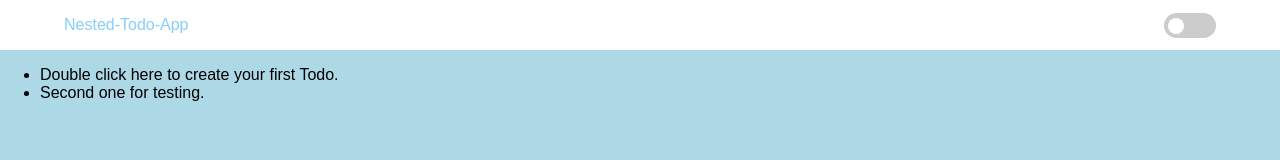
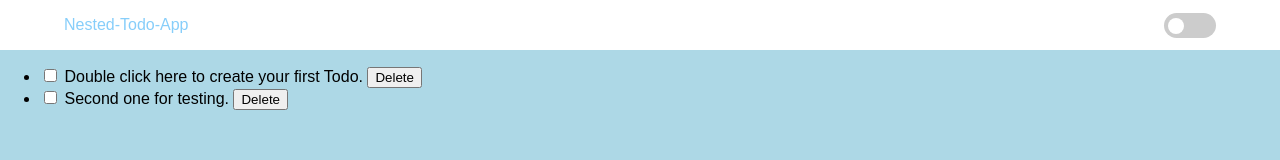
Before and after one commit to parmira5/SubTodoList, a plain HTML site: page index.html in a window 1280 px wide. Drawn offline with Linux system fonts and the light colour scheme.

Commit message:
Added edit box

```diff
--- a/app.js
+++ b/app.js
@@ -1,5 +1,4 @@
-// It should display a list item that says 'Click here to add your first To-do' when the app loads with nothing in the store.
-// It should switch to edit mode on a Todo when a user clicks on its text.
+// It should display a list item that says 'Click here to add your first To-do' when the app loads with nothing in the store. DONE// It should switch to edit mode on a Todo when a user clicks on its text.
 // It should save current Todo and create another Todo bullet at same level when enter key is pressed while in edit mode
 // It should create a sub-Todo under current Todo when tab is pressed in edit mode
 // It should discard changes when escape is pressed in edit mode
@@ -74,7 +73,12 @@
             todos.forEach(function (element){
                 var todoLi = document.createElement('li');
                 todoLi.setAttribute('data-id', element.uuid);
-                todoLi.innerHTML = element.title;
+                todoLi.innerHTML = `<div class= "view">
+                    <input class= "toggle" type= "checkbox">
+                    <label>${element.title}</label>
+                    <button class="delete">Delete</button>
+                </div>
+                <input class= "edit" value= "${element.title}">`
                 ul.appendChild(todoLi);
             });
 
--- a/style.css
+++ b/style.css
@@ -89,3 +89,7 @@ body{
       display: flex;
       flex-direction: column;
   }
+
+  .edit {
+    display: none;
+  }
```
